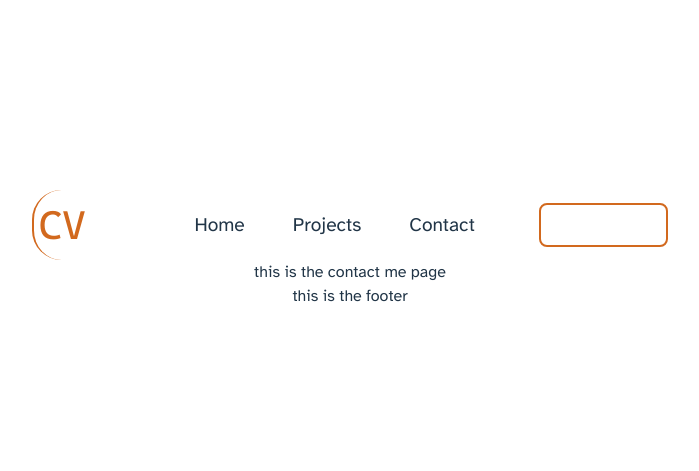
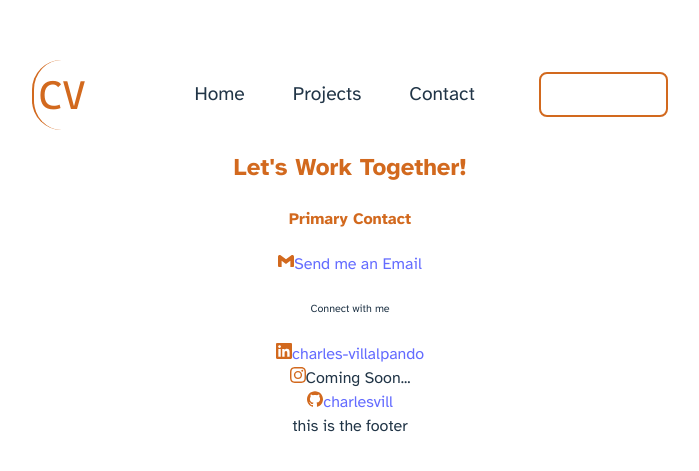
Before and after one commit to charlesvill/portfolio-react, a React (Vite) app: page /contact in a window 1280 px wide. Shown: the part 151-622 px from the top of the page, without its empty margins (290-989 px from the left). Built offline with nearby package versions, Linux system fonts and the light colour scheme.

Commit message:
Contact page content

```diff
--- a/src/pages/contact/contact.jsx
+++ b/src/pages/contact/contact.jsx
@@ -1,7 +1,38 @@
+import styles from './contact.module.css';
+import { SiGmail, SiLinkedin, SiInstagram, SiGithub } from 'react-icons/si';
+
 export function Contact() {
   return (
     <section>
-      <div>this is the contact me page</div>
+      <heading>
+        <h2>{`Let's Work Together!`}</h2>
+      </heading>
+      <article>
+        <div className={styles.contactsCont}>
+          <h4>Primary Contact</h4>
+          <div className={styles.primaryCont}>
+            <SiGmail />
+            <a href="mailto:yourname@example.com?subject=Portfolio%20Inquiry&body=Hello!">
+              Send me an Email
+            </a>
+          </div>
+          <h6>Connect with me</h6>
+          <div className={styles.connectCont}>
+            <SiLinkedin />
+            <a href="www.linkedin.com/in/charles-villalpando-732b61289">
+              charles-villalpando
+            </a>
+          </div>
+          <div className={styles.connectCont}>
+            <SiInstagram />
+            <span>Coming Soon...</span>
+          </div>
+          <div className={styles.connectCont}>
+            <SiGithub />
+            <a href="https://github.com/charlesvill">charlesvill</a>
+          </div>
+        </div>
+      </article>
     </section>
   );
 }
```
Also changed, not shown: src/pages/contact/contact.module.css (added).
